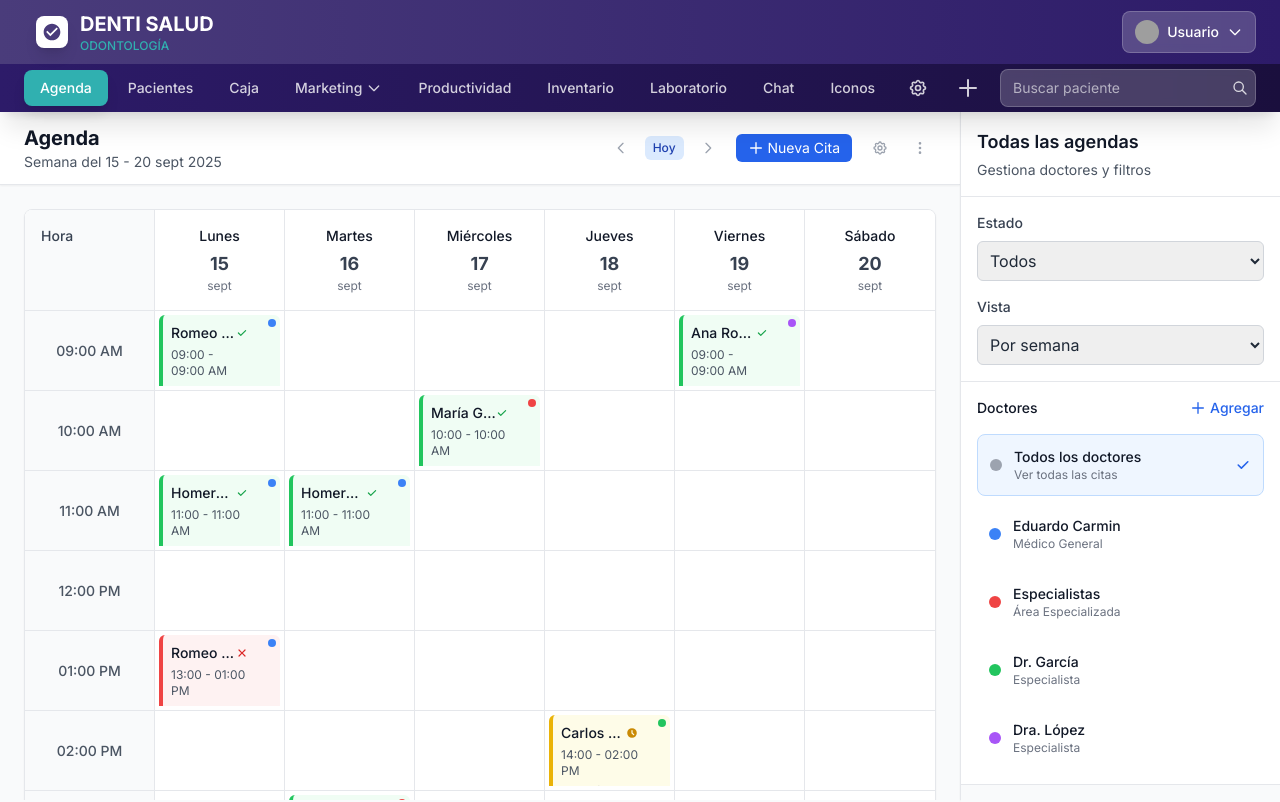
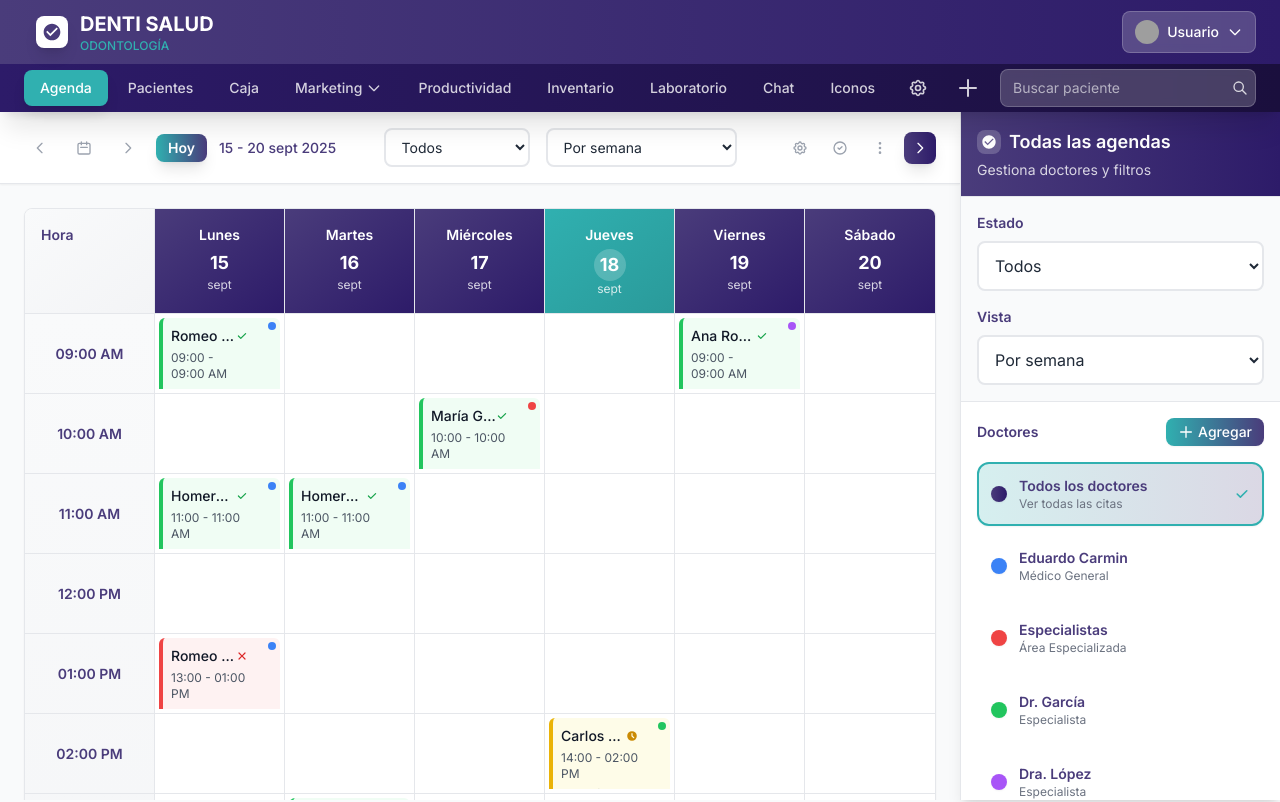
Before and after one commit to dentisaludmoyobamba-creator/SISTEMA_DOCTOR_CONSULTORIO, a React (Create React App) app: page /agenda in a window 1280 px wide. Shown: the top 802 px of the page. Built offline with nearby package versions, Linux system fonts and the light colour scheme; sample sign-in values are in the browser's storage; grey boxes are pictures that could not be loaded; the HTML template or start-up script is replaced by a standard one.

Commit message:
rediseño de agenda

```diff
--- a/src/components/CalendarGrid.jsx
+++ b/src/components/CalendarGrid.jsx
@@ -37,16 +37,24 @@ const CalendarGrid = ({
       <div className="sticky top-0 bg-white border-b z-10">
         <div className="grid grid-cols-7 gap-0 min-w-[800px]">
           {/* Columna de horas */}
-          <div className="p-2 sm:p-4 bg-gray-50 border-r">
-            <div className="text-xs sm:text-sm font-medium text-gray-700">Hora</div>
+          <div className="p-2 sm:p-4 bg-gradient-to-br from-gray-50 to-gray-100 border-r">
+            <div className="text-xs sm:text-sm font-semibold text-[#4A3C7B]">Hora</div>
           </div>
 
           {/* Columnas de días */}
-          {diasSemana.map((dia) => (
-            <div key={dia.fecha} className="p-2 sm:p-4 text-center border-r last:border-r-0">
-              <div className="text-xs sm:text-sm font-medium text-gray-900">{dia.nombre}</div>
-              <div className="text-base sm:text-lg font-bold text-gray-700 mt-1">{dia.dia}</div>
-              <div className="text-xs text-gray-500 hidden sm:block">
+          {diasSemana.map((dia, index) => (
+            <div key={dia.fecha} className={`p-2 sm:p-4 text-center border-r last:border-r-0 ${
+              index === 3 ? 'bg-gradient-to-br from-[#30B0B0] to-[#2A9A9A]' : 'bg-gradient-to-br from-[#4A3C7B] to-[#2D1B69]'
+            }`}>
+              <div className={`text-xs sm:text-sm font-semibold ${index === 3 ? 'text-white' : 'text-white'}`}>{dia.nombre}</div>
+              <div className={`text-base sm:text-lg font-bold mt-1 ${
+                index === 3
+                  ? 'text-white bg-white/20 rounded-full w-8 h-8 flex items-center justify-center mx-auto'
+                  : 'text-white'
+              }`}>
+                {dia.dia}
+              </div>
+              <div className={`text-xs hidden sm:block ${index === 3 ? 'text-white/80' : 'text-white/80'}`}>
                 {new Date(dia.fecha).toLocaleDateString('es-ES', { month: 'short' })}
               </div>
             </div>
@@ -57,10 +65,10 @@ const CalendarGrid = ({
       {/* Cuerpo del calendario */}
       <div className="grid grid-cols-7 gap-0 min-w-[800px]">
         {/* Columna de horas */}
-        <div className="bg-gray-50 border-r">
+        <div className="bg-gradient-to-b from-gray-50 to-gray-100 border-r">
           {horarios.map((hora) => (
             <div key={hora} className="h-16 sm:h-20 p-1 sm:p-2 border-b flex items-center justify-center">
-              <span className="text-xs sm:text-sm font-medium text-gray-600">
+              <span className="text-xs sm:text-sm font-semibold text-[#4A3C7B]">
                 {new Date(`2000-01-01T${hora}:00`).toLocaleTimeString([], {
                   hour: '2-digit',
                   minute: '2-digit',
@@ -81,9 +89,9 @@ const CalendarGrid = ({
               return (
                 <div
                   key={`${dia.fecha}-${hora}`}
-                  className={`h-16 sm:h-20 p-1 border-b relative transition-colors duration-150 ${
+                  className={`h-16 sm:h-20 p-1 border-b relative transition-all duration-200 ${
                     isEmpty
-                      ? 'hover:bg-blue-50 cursor-pointer'
+                      ? 'hover:bg-[#30B0B0]/5 cursor-pointer'
                       : 'bg-gray-25'
                   }`}
                   onClick={() => isEmpty && handleSlotClick(dia.fecha, hora)}
@@ -91,7 +99,7 @@ const CalendarGrid = ({
                   {/* Indicador de slot vacío */}
                   {isEmpty && (
                     <div className="absolute inset-0 flex items-center justify-center opacity-0 hover:opacity-100 transition-opacity">
-                      <div className="bg-blue-500 text-white rounded-full w-6 h-6 flex items-center justify-center">
+                      <div className="bg-gradient-to-r from-[#30B0B0] to-[#4A3C7B] text-white rounded-full w-6 h-6 flex items-center justify-center shadow-lg">
                         <svg className="w-3 h-3" fill="none" stroke="currentColor" viewBox="0 0 24 24">
                           <path strokeLinecap="round" strokeLinejoin="round" strokeWidth={2} d="M12 4v16m8-8H4" />
                         </svg>
--- a/src/components/Sidebar.jsx
+++ b/src/components/Sidebar.jsx
@@ -10,25 +10,32 @@ const Sidebar = ({
 }) => {
 
   return (
-    <div className="w-80 bg-white border-l shadow-sm flex flex-col h-full">
+    <div className="w-80 bg-white border-l shadow-lg flex flex-col h-full">
       {/* Header */}
-      <div className="p-4 border-b">
-        <h2 className="text-lg font-semibold text-gray-900">Todas las agendas</h2>
-        <p className="text-sm text-gray-600 mt-1">Gestiona doctores y filtros</p>
+      <div className="p-4 border-b bg-gradient-to-r from-[#4A3C7B] to-[#2D1B69]">
+        <div className="flex items-center space-x-2">
+          <div className="w-6 h-6 bg-white/20 rounded-lg flex items-center justify-center">
+            <svg className="w-4 h-4 text-white" fill="currentColor" viewBox="0 0 24 24">
+              <path d="M12 2C6.48 2 2 6.48 2 12s4.48 10 10 10 10-4.48 10-10S17.52 2 12 2zm-2 15l-5-5 1.41-1.41L10 14.17l7.59-7.59L19 8l-9 9z"/>
+            </svg>
+          </div>
+          <h2 className="text-lg font-semibold text-white">Todas las agendas</h2>
+        </div>
+        <p className="text-sm text-white/80 mt-1">Gestiona doctores y filtros</p>
       </div>
 
       {/* Filtros */}
-      <div className="p-4 border-b">
+      <div className="p-4 border-b bg-gray-50">
         <div className="space-y-4">
           {/* Filtro por estado */}
           <div>
-            <label className="block text-sm font-medium text-gray-700 mb-2">
+            <label className="block text-sm font-semibold text-[#4A3C7B] mb-2">
               Estado
             </label>
             <select
               value={filtroEstado}
               onChange={(e) => setFiltroEstado(e.target.value)}
-              className="w-full p-2 border border-gray-300 rounded-md focus:ring-2 focus:ring-blue-500 focus:border-transparent"
+              className="w-full p-3 border-2 border-gray-200 rounded-lg focus:ring-2 focus:ring-[#30B0B0] focus:border-[#30B0B0] transition-all duration-200 bg-white"
             >
               {estadosCita.map((estado) => (
                 <option key={estado.value} value={estado.value}>
@@ -40,11 +47,11 @@ const Sidebar = ({
 
           {/* Filtro por vista */}
           <div>
-            <label className="block text-sm font-medium text-gray-700 mb-2">
+            <label className="block text-sm font-semibold text-[#4A3C7B] mb-2">
               Vista
             </label>
             <select
-              className="w-full p-2 border border-gray-300 rounded-md focus:ring-2 focus:ring-blue-500 focus:border-transparent"
+              className="w-full p-3 border-2 border-gray-200 rounded-lg focus:ring-2 focus:ring-[#30B0B0] focus:border-[#30B0B0] transition-all duration-200 bg-white"
               defaultValue="semana"
             >
               <option value="semana">Por semana</option>
@@ -58,10 +65,10 @@ const Sidebar = ({
       {/* Lista de doctores */}
       <div className="flex-1 p-4">
         <div className="flex justify-between items-center mb-4">
-          <h3 className="text-sm font-medium text-gray-900">Doctores</h3>
+          <h3 className="text-sm font-semibold text-[#4A3C7B]">Doctores</h3>
           <button
             onClick={onAddDoctor}
-            className="text-blue-600 hover:text-blue-800 text-sm font-medium flex items-center"
+            className="bg-gradient-to-r from-[#30B0B0] to-[#4A3C7B] text-white px-3 py-1 rounded-lg hover:from-[#4A3C7B] hover:to-[#2D1B69] transition-all duration-200 text-sm font-medium flex items-center shadow-sm"
           >
             <svg className="w-4 h-4 mr-1" fill="none" stroke="currentColor" viewBox="0 0 24 24">
               <path strokeLinecap="round" strokeLinejoin="round" strokeWidth={2} d="M12 4v16m8-8H4" />
@@ -74,19 +81,19 @@ const Sidebar = ({
           {/* Opción "Todos" */}
           <div
             onClick={() => setFiltroDoctor(null)}
-            className={`flex items-center p-3 rounded-lg cursor-pointer transition-colors ${
+            className={`flex items-center p-3 rounded-xl cursor-pointer transition-all duration-200 ${
               filtroDoctor === null
-                ? 'bg-blue-50 border border-blue-200'
-                : 'hover:bg-gray-50'
+                ? 'bg-gradient-to-r from-[#30B0B0]/20 to-[#4A3C7B]/20 border-2 border-[#30B0B0] shadow-sm'
+                : 'hover:bg-gray-50 border-2 border-transparent'
             }`}
           >
-            <div className="w-3 h-3 rounded-full bg-gray-400 mr-3"></div>
+            <div className="w-4 h-4 rounded-full bg-gradient-to-r from-[#4A3C7B] to-[#2D1B69] mr-3 shadow-sm"></div>
             <div className="flex-1">
-              <div className="text-sm font-medium text-gray-900">Todos los doctores</div>
+              <div className="text-sm font-semibold text-[#4A3C7B]">Todos los doctores</div>
               <div className="text-xs text-gray-500">Ver todas las citas</div>
             </div>
             {filtroDoctor === null && (
-              <svg className="w-4 h-4 text-blue-600" fill="currentColor" viewBox="0 0 20 20">
+              <svg className="w-4 h-4 text-[#30B0B0]" fill="currentColor" viewBox="0 0 20 20">
                 <path fillRule="evenodd" d="M16.707 5.293a1 1 0 010 1.414l-8 8a1 1 0 01-1.414 0l-4-4a1 1 0 011.414-1.414L8 12.586l7.293-7.293a1 1 0 011.414 0z" clipRule="evenodd" />
               </svg>
             )}
@@ -97,22 +104,22 @@ const Sidebar = ({
             <div
               key={doctor.id}
               onClick={() => setFiltroDoctor(doctor.id)}
-              className={`flex items-center p-3 rounded-lg cursor-pointer transition-colors ${
+              className={`flex items-center p-3 rounded-xl cursor-pointer transition-all duration-200 ${
                 filtroDoctor === doctor.id
-                  ? 'bg-blue-50 border border-blue-200'
-                  : 'hover:bg-gray-50'
+                  ? 'bg-gradient-to-r from-[#30B0B0]/20 to-[#4A3C7B]/20 border-2 border-[#30B0B0] shadow-sm'
+                  : 'hover:bg-gray-50 border-2 border-transparent'
               }`}
             >
-              <div className={`w-3 h-3 rounded-full ${doctor.color} mr-3`}></div>
+              <div className={`w-4 h-4 rounded-full ${doctor.color} mr-3 shadow-sm`}></div>
               <div className="flex-1">
-                <div className="text-sm font-medium text-gray-900">{doctor.nombre}</div>
+                <div className="text-sm font-semibold text-[#4A3C7B]">{doctor.nombre}</div>
                 <div className="text-xs text-gray-500">
                   {doctor.id === 1 ? 'Médico General' :
                    doctor.id === 2 ? 'Área Especializada' : 'Especialista'}
                 </div>
               </div>
               {filtroDoctor === doctor.id && (
-                <svg className="w-4 h-4 text-blue-600" fill="currentColor" viewBox="0 0 20 20">
+                <svg className="w-4 h-4 text-[#30B0B0]" fill="currentColor" viewBox="0 0 20 20">
                   <path fillRule="evenodd" d="M16.707 5.293a1 1 0 010 1.414l-8 8a1 1 0 01-1.414 0l-4-4a1 1 0 011.414-1.414L8 12.586l7.293-7.293a1 1 0 011.414 0z" clipRule="evenodd" />
                 </svg>
               )}
@@ -122,24 +129,24 @@ const Sidebar = ({
       </div>
 
       {/* Estadísticas rápidas */}
-      <div className="p-4 border-t bg-gray-50">
-        <h4 className="text-sm font-medium text-gray-900 mb-3">Resumen del día</h4>
-        <div className="space-y-2">
-          <div className="flex justify-between text-sm">
+      <div className="p-4 border-t bg-gradient-to-br from-gray-50 to-white">
+        <h4 className="text-sm font-semibold text-[#4A3C7B] mb-3">Resumen del día</h4>
+        <div className="space-y-3">
+          <div className="flex justify-between items-center text-sm">
             <span className="text-gray-600">Total citas:</span>
-            <span className="font-medium">8</span>
+            <span className="font-semibold text-[#4A3C7B] bg-[#4A3C7B]/10 px-2 py-1 rounded-full">8</span>
           </div>
-          <div className="flex justify-between text-sm">
+          <div className="flex justify-between items-center text-sm">
             <span className="text-gray-600">Confirmadas:</span>
-            <span className="font-medium text-green-600">6</span>
+            <span className="font-semibold text-emerald-600 bg-emerald-100 px-2 py-1 rounded-full">6</span>
           </div>
-          <div className="flex justify-between text-sm">
+          <div className="flex justify-between items-center text-sm">
             <span className="text-gray-600">Pendientes:</span>
-            <span className="font-medium text-yellow-600">1</span>
+            <span className="font-semibold text-amber-600 bg-amber-100 px-2 py-1 rounded-full">1</span>
           </div>
-          <div className="flex justify-between text-sm">
+          <div className="flex justify-between items-center text-sm">
             <span className="text-gray-600">Canceladas:</span>
-            <span className="font-medium text-red-600">1</span>
+            <span className="font-semibold text-rose-600 bg-rose-100 px-2 py-1 rounded-full">1</span>
           </div>
         </div>
       </div>
--- a/src/pages/Agenda.jsx
+++ b/src/pages/Agenda.jsx
@@ -9,6 +9,8 @@ const Agenda = () => {
   const [citas, setCitas] = useState(citasIniciales);
   const [filtroDoctor, setFiltroDoctor] = useState(null);
   const [filtroEstado, setFiltroEstado] = useState('todos');
+  const [vistaActual, setVistaActual] = useState('semana');
+  const [estadosSeleccionados, setEstadosSeleccionados] = useState(['todos']);
 
   // Estados para modales
   const [showAppointmentModal, setShowAppointmentModal] = useState(false);
@@ -65,6 +67,28 @@ const Agenda = () => {
     alert('Funcionalidad de agregar doctor próximamente');
   };
 
+  // Manejar cambio de vista
+  const handleVistaChange = (nuevaVista) => {
+    setVistaActual(nuevaVista);
+  };
+
+  // Manejar selección de estados (checkboxes)
+  const handleEstadoToggle = (estado) => {
+    if (estado === 'todos') {
+      setEstadosSeleccionados(['todos']);
+    } else {
+      setEstadosSeleccionados(prev => {
+        const nuevosEstados = prev.filter(e => e !== 'todos');
+        if (nuevosEstados.includes(estado)) {
+          const filtrados = nuevosEstados.filter(e => e !== estado);
+          return filtrados.length === 0 ? ['todos'] : filtrados;
+        } else {
+          return [...nuevosEstados, estado];
+        }
+      });
+    }
+  };
+
   // Obtener fecha actual formateada
   const getCurrentWeekRange = () => {
     const firstDay = diasSemana[0];
@@ -73,71 +97,123 @@ const Agenda = () => {
     return `${firstDay.dia} - ${lastDay.dia} ${new Date(lastDay.fecha).toLocaleDateString('es-ES', { month: 'short', year: 'numeric' })}`;
   };
 
+  // Opciones de vista
+  const opcionesVista = [
+    { value: 'semana', label: 'Por semana' },
+    { value: 'mes', label: 'Por mes' },
+    { value: 'detallado-diario', label: 'Detallado diario' },
+    { value: 'detallado-doctor', label: 'Detallado por doctor' },
+    { value: 'diaria-consultorio', label: 'Diaria por consultorio' }
+  ];
+
+  // Opciones de estado
+  const opcionesEstado = [
+    { value: 'todos', label: 'Todos' },
+    { value: 'pendiente', label: 'Pendiente' },
+    { value: 'en-espera', label: 'En Espera' },
+    { value: 'ausente', label: 'Ausente' },
+    { value: 'confirmada', label: 'Confirmada' },
+    { value: 'cancelada', label: 'Cancelada' },
+    { value: 'en-consulta', label: 'En consulta' },
+    { value: 'atendida', label: 'Atendida' },
+    { value: 'reprogramada', label: 'Reprogramada' }
+  ];
+
   return (
     <div className="flex h-screen bg-gray-50 pt-24 sm:pt-28">
       {/* Contenido principal */}
       <div className="flex-1 flex flex-col overflow-hidden">
         {/* Header de la agenda */}
-        <div className="bg-white shadow-sm border-b px-2 sm:px-4 lg:px-6 py-2 sm:py-3">
-          <div className="flex flex-col sm:flex-row sm:justify-between sm:items-center space-y-2 sm:space-y-0">
-            <div>
-              <h1 className="text-lg sm:text-xl font-bold text-gray-900">Agenda</h1>
-              <p className="text-xs sm:text-sm text-gray-600">
-                Semana del {getCurrentWeekRange()}
-              </p>
-            </div>
-
-            <div className="flex flex-col sm:flex-row items-start sm:items-center space-y-2 sm:space-y-0 sm:space-x-3">
-              {/* Navegación de semana */}
-              <div className="flex items-center space-x-1 sm:space-x-2">
-                <button className="p-1 sm:p-2 text-gray-400 hover:text-gray-600 hover:bg-gray-100 rounded-md">
-                  <svg className="w-3 h-3 sm:w-4 sm:h-4" fill="none" stroke="currentColor" viewBox="0 0 24 24">
+        <div className="bg-white shadow-sm border-b px-2 sm:px-4 lg:px-6 py-3 sm:py-4">
+          <div className="flex flex-col lg:flex-row lg:justify-between lg:items-center space-y-4 lg:space-y-0">
+            {/* Sección izquierda: Navegación de fechas */}
+            <div className="flex items-center space-x-3">
+              <button className="p-2 text-gray-400 hover:text-[#30B0B0] hover:bg-[#30B0B0]/10 rounded-lg transition-all duration-200">
+                <svg className="w-4 h-4" fill="none" stroke="currentColor" viewBox="0 0 24 24">
                   <path strokeLinecap="round" strokeLinejoin="round" strokeWidth={2} d="M15 19l-7-7 7-7" />
                 </svg>
               </button>
 
-                <div className="bg-blue-100 text-blue-800 px-2 py-1 rounded-md text-xs font-medium">
+              <button className="p-2 text-gray-400 hover:text-[#30B0B0] hover:bg-[#30B0B0]/10 rounded-lg transition-all duration-200">
+                <svg className="w-4 h-4" fill="none" stroke="currentColor" viewBox="0 0 24 24">
+                  <path strokeLinecap="round" strokeLinejoin="round" strokeWidth={2} d="M8 7V3m8 4V3m-9 8h10M5 21h14a2 2 0 002-2V7a2 2 0 00-2-2H5a2 2 0 00-2 2v12a2 2 0 002 2z" />
+                </svg>
+              </button>
+
+              <button className="p-2 text-gray-400 hover:text-[#30B0B0] hover:bg-[#30B0B0]/10 rounded-lg transition-all duration-200">
+                <svg className="w-4 h-4" fill="none" stroke="currentColor" viewBox="0 0 24 24">
+                  <path strokeLinecap="round" strokeLinejoin="round" strokeWidth={2} d="M9 5l7 7-7 7" />
+                </svg>
+              </button>
+
+              <div className="bg-gradient-to-r from-[#30B0B0] to-[#4A3C7B] text-white px-3 py-1 rounded-lg text-sm font-semibold shadow-lg">
                 Hoy
               </div>
 
-                <button className="p-1 sm:p-2 text-gray-400 hover:text-gray-600 hover:bg-gray-100 rounded-md">
-                  <svg className="w-3 h-3 sm:w-4 sm:h-4" fill="none" stroke="currentColor" viewBox="0 0 24 24">
-                    <path strokeLinecap="round" strokeLinejoin="round" strokeWidth={2} d="M9 5l7 7-7 7" />
-                  </svg>
-                </button>
+              <div className="text-sm text-[#4A3C7B] font-medium">
+                {getCurrentWeekRange()}
+              </div>
             </div>
 
-              {/* Botón de nueva cita */}
-              <button
-                onClick={() => {
-                  setNewAppointmentSlot({ fecha: diasSemana[0].fecha, hora: '09:00' });
-                  setEditingCita(null);
-                  setShowAppointmentModal(true);
-                }}
-                className="bg-blue-600 text-white px-2 sm:px-3 py-1 rounded-md hover:bg-blue-700 transition-colors flex items-center space-x-1 text-xs sm:text-sm"
+            {/* Sección central: Filtros */}
+            <div className="flex items-center space-x-4">
+              {/* Combo Estado */}
+              <div className="relative">
+                <select
+                  value={estadosSeleccionados[0] || 'todos'}
+                  onChange={(e) => handleEstadoToggle(e.target.value)}
+                  className="bg-white border-2 border-gray-200 rounded-lg px-3 py-2 text-sm focus:ring-2 focus:ring-[#30B0B0] focus:border-[#30B0B0] transition-all duration-200 min-w-[120px]"
                 >
-                <svg className="w-3 h-3 sm:w-4 sm:h-4" fill="none" stroke="currentColor" viewBox="0 0 24 24">
-                  <path strokeLinecap="round" strokeLinejoin="round" strokeWidth={2} d="M12 4v16m8-8H4" />
-                </svg>
-                <span className="hidden sm:inline">Nueva Cita</span>
-                <span className="sm:hidden">Nueva</span>
-              </button>
+                  {opcionesEstado.map((estado) => (
+                    <option key={estado.value} value={estado.value}>
+                      {estado.label}
+                    </option>
+                  ))}
+                </select>
+              </div>
 
-              {/* Opciones adicionales */}
-              <div className="flex items-center space-x-1 sm:space-x-2">
-                <button className="p-1 sm:p-2 text-gray-400 hover:text-gray-600 hover:bg-gray-100 rounded-md" title="Configuración">
-                  <svg className="w-3 h-3 sm:w-4 sm:h-4" fill="none" stroke="currentColor" viewBox="0 0 24 24">
+              {/* Combo Vista */}
+              <div className="relative">
+                <select
+                  value={vistaActual}
+                  onChange={(e) => handleVistaChange(e.target.value)}
+                  className="bg-white border-2 border-gray-200 rounded-lg px-3 py-2 text-sm focus:ring-2 focus:ring-[#30B0B0] focus:border-[#30B0B0] transition-all duration-200 min-w-[140px]"
+                >
+                  {opcionesVista.map((vista) => (
+                    <option key={vista.value} value={vista.value}>
+                      {vista.label}
+                    </option>
+                  ))}
+                </select>
+              </div>
+            </div>
+
+            {/* Sección derecha: Acciones */}
+            <div className="flex items-center space-x-2">
+              <button className="p-2 text-gray-400 hover:text-[#30B0B0] hover:bg-[#30B0B0]/10 rounded-lg transition-all duration-200" title="Configuración">
+                <svg className="w-4 h-4" fill="none" stroke="currentColor" viewBox="0 0 24 24">
                   <path strokeLinecap="round" strokeLinejoin="round" strokeWidth={2} d="M10.325 4.317c.426-1.756 2.924-1.756 3.35 0a1.724 1.724 0 002.573 1.066c1.543-.94 3.31.826 2.37 2.37a1.724 1.724 0 001.065 2.572c1.756.426 1.756 2.924 0 3.35a1.724 1.724 0 00-1.066 2.573c.94 1.543-.826 3.31-2.37 2.37a1.724 1.724 0 00-2.572 1.065c-.426 1.756-2.924 1.756-3.35 0a1.724 1.724 0 00-2.573-1.066c-1.543.94-3.31-.826-2.37-2.37a1.724 1.724 0 00-1.065-2.572c-1.756-.426-1.756-2.924 0-3.35a1.724 1.724 0 001.066-2.573c-.94-1.543.826-3.31 2.37-2.37.996.608 2.296.07 2.572-1.065z" />
                   <path strokeLinecap="round" strokeLinejoin="round" strokeWidth={2} d="M15 12a3 3 0 11-6 0 3 3 0 016 0z" />
                 </svg>
               </button>
 
-                <button className="p-1 sm:p-2 text-gray-400 hover:text-gray-600 hover:bg-gray-100 rounded-md" title="Más opciones">
-                  <svg className="w-3 h-3 sm:w-4 sm:h-4" fill="none" stroke="currentColor" viewBox="0 0 24 24">
+              <button className="p-2 text-gray-400 hover:text-[#30B0B0] hover:bg-[#30B0B0]/10 rounded-lg transition-all duration-200" title="Verificar">
+                <svg className="w-4 h-4" fill="none" stroke="currentColor" viewBox="0 0 24 24">
+                  <path strokeLinecap="round" strokeLinejoin="round" strokeWidth={2} d="M9 12l2 2 4-4m6 2a9 9 0 11-18 0 9 9 0 0118 0z" />
+                </svg>
+              </button>
+
+              <button className="p-2 text-gray-400 hover:text-[#30B0B0] hover:bg-[#30B0B0]/10 rounded-lg transition-all duration-200" title="Más opciones">
+                <svg className="w-4 h-4" fill="none" stroke="currentColor" viewBox="0 0 24 24">
                   <path strokeLinecap="round" strokeLinejoin="round" strokeWidth={2} d="M12 5v.01M12 12v.01M12 19v.01M12 6a1 1 0 110-2 1 1 0 010 2zm0 7a1 1 0 110-2 1 1 0 010 2zm0 7a1 1 0 110-2 1 1 0 010 2z" />
                 </svg>
               </button>
-              </div>
+
+              <button className="bg-gradient-to-r from-[#4A3C7B] to-[#2D1B69] text-white p-2 rounded-lg hover:from-[#2D1B69] hover:to-[#1A0F3D] transition-all duration-300 shadow-lg hover:shadow-xl transform hover:-translate-y-0.5" title="Siguiente">
+                <svg className="w-4 h-4" fill="none" stroke="currentColor" viewBox="0 0 24 24">
+                  <path strokeLinecap="round" strokeLinejoin="round" strokeWidth={2} d="M9 5l7 7-7 7" />
+                </svg>
+              </button>
             </div>
           </div>
         </div>
```
Lines whose indentation alone changed are shown as unchanged.
